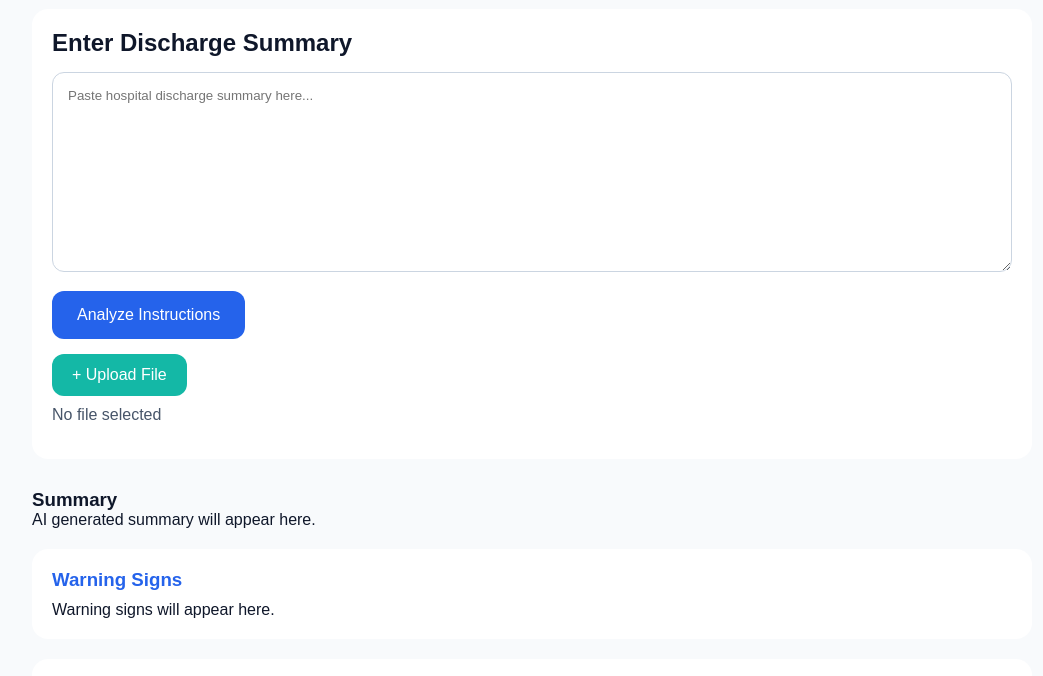
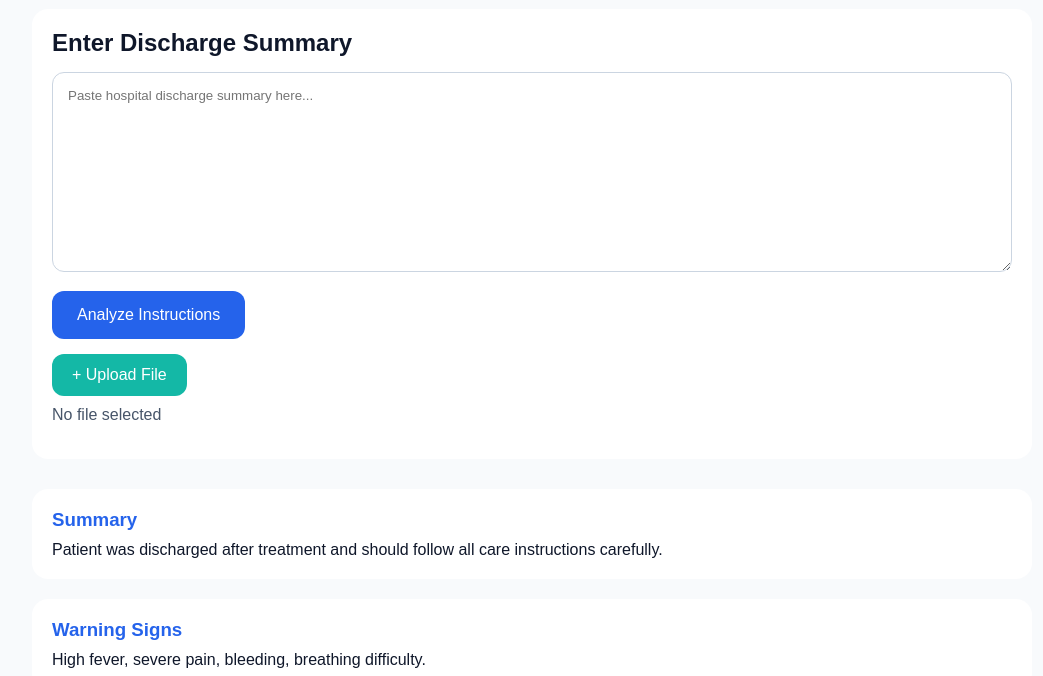
Before and after one commit to mohammadashikshaik33-art/dischargeguard-ai, a plain HTML site: page dashboard.html in a window 1280 px wide. Both pictures are taken after a click on the button "Analyze Instructions". Shown: the part 98-774 px from the top of the page, without its empty margins (108-1151 px from the left). Drawn offline with Linux system fonts and the light colour scheme.

Commit message:
Improved discharge analysis function structure

```diff
--- a/css/style.css
+++ b/css/style.css
@@ -126,13 +126,13 @@
     gap:20px;
 }
 
-.analysisCard{
+.result-card{
     background:white;
     padding:20px;
     border-radius:16px;
 }
 
-.analysisCard h3{
+.result-card h3{
     margin-bottom:10px;
     color:#2563EB;
 }
--- a/dashboard.html
+++ b/dashboard.html
@@ -62,21 +62,21 @@
             </p>
         </div>
 
-        <div class="analysisCard">
+        <div class="result-card">
             <h3>Warning Signs</h3>
             <p id="warningResult">
                 Warning signs will appear here.
             </p>
         </div>
 
-        <div class="analysisCard">
+        <div class="result-card">
             <h3>Medications</h3>
             <p id="medicineResult">
                 Medication explanation will appear here.
             </p>
         </div>
 
-        <div class="analysisCard">
+        <div class="result-card">
             <h3>Caregiver Checklist</h3>
             <p id="checklistResult">
                 Checklist will appear here.
@@ -86,6 +86,12 @@
     </div>
 
 </div>
+    </div>
+
+</div>
+
+<script src="js/gemini.js"></script>
+<script src="js/app.js"></script>
 
 </body>
 </html>
--- a/js/app.js
+++ b/js/app.js
@@ -26,3 +26,16 @@
     }
 
 });
+
+
+// =========================
+// Analyze Button
+// =========================
+const analyzeCareButton =
+    document.getElementById("analyzeCareButton");
+
+analyzeCareButton.addEventListener("click", () => {
+
+    analyzeDischargeSummary();
+
+});
--- a/js/gemini.js
+++ b/js/gemini.js
@@ -1,11 +1,39 @@
 // =========================
-// Gemini AI Functions
+// Analyze Discharge Summary
 // =========================
 
-
-// Analyze discharge summary
 async function analyzeDischargeSummary() {
 
-    console.log("Analysis started");
+    // Get summary entered by user
+    const dischargeSummaryText =
+        document.getElementById("summaryInput").value;
 
+    console.log("Entered Summary:");
+    console.log(dischargeSummaryText);
+
+    // Temporary sample output
+    const patientSummary =
+        "Patient was discharged after treatment and should follow all care instructions carefully.";
+
+    const warningSigns =
+        "High fever, severe pain, bleeding, breathing difficulty.";
+
+    const medicationDetails =
+        "Paracetamol - Pain relief. Antibiotics - Prevent infection.";
+
+    const caregiverChecklist =
+        "Take medicines on time. Drink enough water. Attend follow-up visit.";
+
+    // Display results on dashboard
+    document.getElementById("summaryResult").textContent =
+        patientSummary;
+
+    document.getElementById("warningResult").textContent =
+        warningSigns;
+
+    document.getElementById("medicineResult").textContent =
+        medicationDetails;
+
+    document.getElementById("checklistResult").textContent =
+        caregiverChecklist;
 }
```
